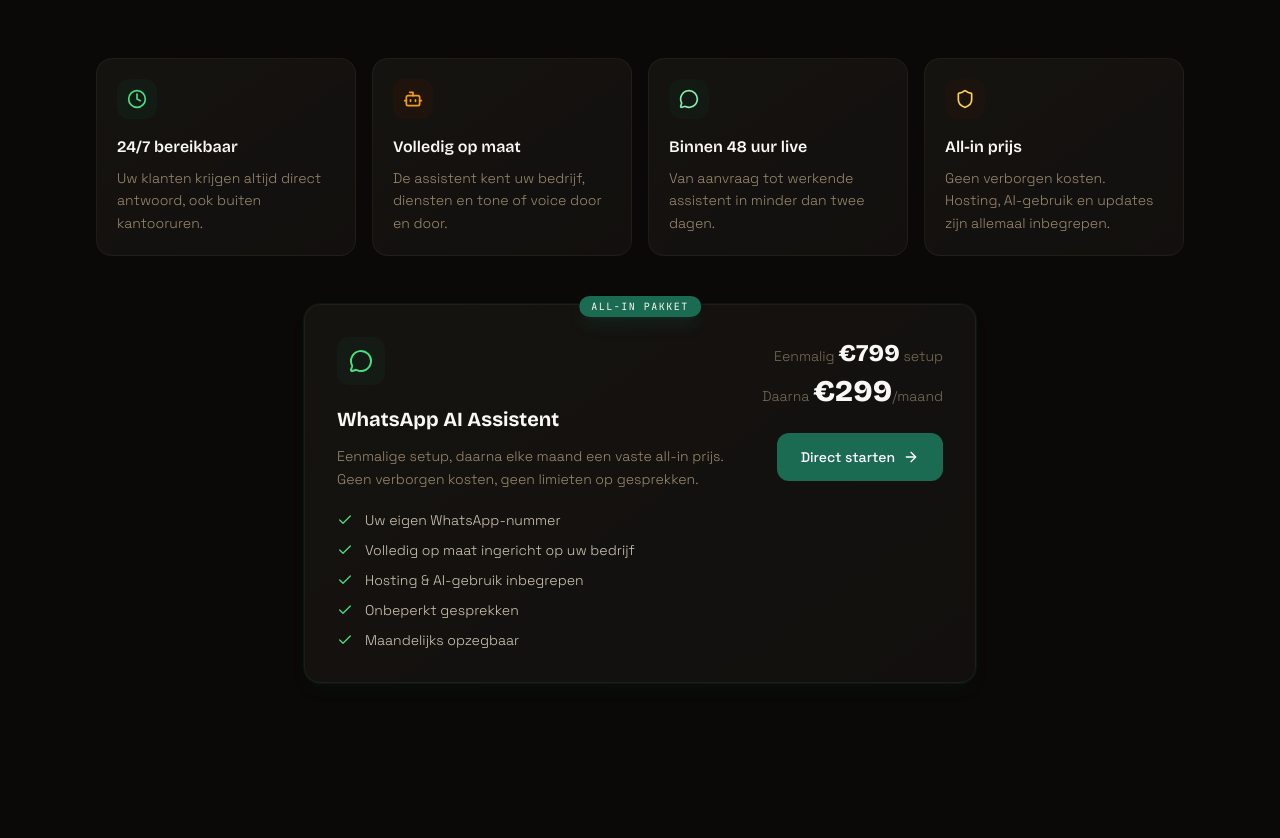
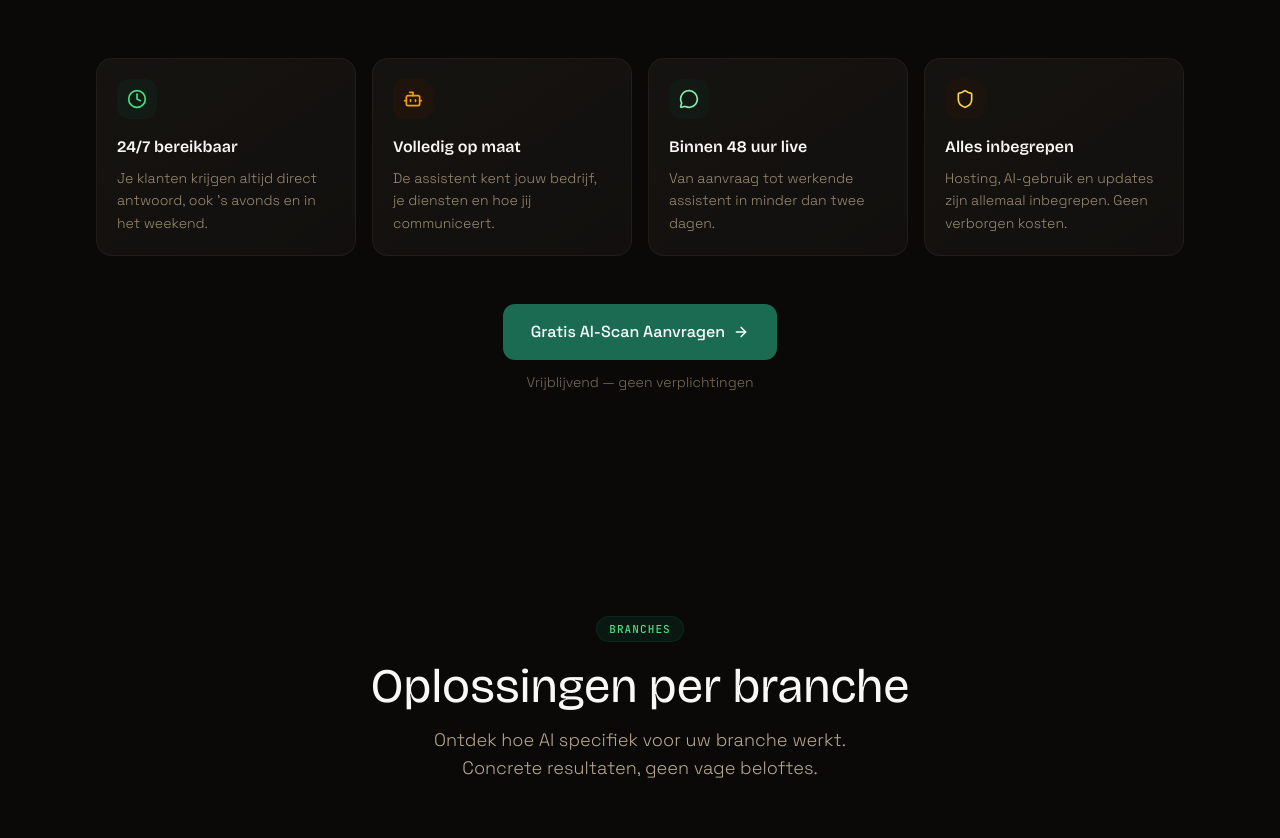
Before and after one commit to johnautomationsnl/john-automations-website, a Next.js app: page / in a window 1280 px wide. Shown: the part 4320-5158 px from the top of the page. Built offline with nearby package versions, Linux system fonts and the light colour scheme.

Commit message:
Remove WhatsApp pricing card, make copy casual

```diff
--- a/src/components/WhatsAppAssistant.tsx
+++ b/src/components/WhatsAppAssistant.tsx
@@ -1,21 +1,21 @@
 "use client";
 
 import { motion } from "framer-motion";
-import { MessageCircle, Clock, Bot, Shield, ArrowRight, Check } from "lucide-react";
+import { MessageCircle, Clock, Bot, Shield, ArrowRight } from "lucide-react";
 import SectionWrapper, { SectionHeader } from "./SectionWrapper";
 
 const features = [
   {
     icon: Clock,
     title: "24/7 bereikbaar",
-    description: "Uw klanten krijgen altijd direct antwoord, ook buiten kantooruren.",
+    description: "Je klanten krijgen altijd direct antwoord, ook 's avonds en in het weekend.",
     color: "text-brand-400",
     bg: "bg-brand-900/20",
   },
   {
     icon: Bot,
     title: "Volledig op maat",
-    description: "De assistent kent uw bedrijf, diensten en tone of voice door en door.",
+    description: "De assistent kent jouw bedrijf, je diensten en hoe jij communiceert.",
     color: "text-accent-400",
     bg: "bg-accent-900/20",
   },
@@ -28,8 +28,8 @@
   },
   {
     icon: Shield,
-    title: "All-in prijs",
-    description: "Geen verborgen kosten. Hosting, AI-gebruik en updates zijn allemaal inbegrepen.",
+    title: "Alles inbegrepen",
+    description: "Hosting, AI-gebruik en updates zijn allemaal inbegrepen. Geen verborgen kosten.",
     color: "text-accent-300",
     bg: "bg-accent-900/15",
   },
@@ -41,7 +41,7 @@
       <SectionHeader
         badge="WhatsApp AI Assistent"
         title="Nooit meer een klant missen op WhatsApp"
-        description="Een slimme AI-assistent op uw eigen WhatsApp-nummer. Beantwoordt vragen, kwalificeert leads en plant afspraken — volledig automatisch."
+        description="Een slimme AI-assistent op jouw eigen WhatsApp-nummer. Beantwoordt vragen, kwalificeert leads en plant afspraken — volledig automatisch."
       />
 
       {/* Feature cards */}
@@ -70,74 +70,22 @@
         ))}
       </motion.div>
 
-      {/* Pricing card */}
+      {/* CTA */}
       <motion.div
-        initial={{ opacity: 0, y: 25 }}
+        initial={{ opacity: 0, y: 20 }}
         whileInView={{ opacity: 1, y: 0 }}
         viewport={{ once: true, margin: "-50px" }}
-        transition={{ duration: 0.6, delay: 0.2 }}
-        className="max-w-2xl mx-auto"
+        transition={{ duration: 0.5, delay: 0.2 }}
+        className="text-center"
       >
-        <div className="relative p-8 rounded-2xl warm-card border-brand-700/30 shadow-lg shadow-brand-900/10 ring-1 ring-brand-800/20">
-          {/* Badge */}
-          <div className="absolute -top-3 left-1/2 -translate-x-1/2">
-            <span className="px-3 py-1 text-[10px] font-mono tracking-[0.15em] uppercase text-warm-50 bg-brand-600 rounded-full shadow-lg shadow-brand-600/20">
-              All-in pakket
-            </span>
-          </div>
-
-          <div className="flex flex-col sm:flex-row sm:items-start sm:justify-between gap-6">
-            {/* Left: info + features */}
-            <div className="flex-1">
-              <div className="w-12 h-12 rounded-xl bg-brand-900/20 flex items-center justify-center mb-5">
-                <MessageCircle className="w-6 h-6 text-brand-400" />
-              </div>
-              <h3 className="font-display text-xl font-bold text-warm-50 mb-3">
-                WhatsApp AI Assistent
-              </h3>
-              <p className="text-warm-500 text-sm leading-relaxed font-light mb-5">
-                Eenmalige setup, daarna elke maand een vaste all-in prijs. Geen verborgen kosten, geen limieten op gesprekken.
-              </p>
-              <div className="space-y-2.5">
-                {[
-                  "Uw eigen WhatsApp-nummer",
-                  "Volledig op maat ingericht op uw bedrijf",
-                  "Hosting & AI-gebruik inbegrepen",
-                  "Onbeperkt gesprekken",
-                  "Maandelijks opzegbaar",
-                ].map((item, i) => (
-                  <div key={i} className="flex items-center gap-3 text-sm text-warm-300 font-light">
-                    <Check className="w-4 h-4 text-brand-400 flex-shrink-0" />
-                    {item}
-                  </div>
-                ))}
-              </div>
-            </div>
-
-            {/* Right: pricing + CTA */}
-            <div className="sm:text-right flex-shrink-0 flex flex-col sm:items-end justify-between gap-6">
-              <div>
-                <div className="mb-1">
-                  <span className="text-sm text-warm-600 font-light">Eenmalig </span>
-                  <span className="font-display text-2xl font-extrabold text-warm-50">€799</span>
-                  <span className="text-warm-600 text-sm font-light"> setup</span>
-                </div>
-                <div>
-                  <span className="text-sm text-warm-600 font-light">Daarna </span>
-                  <span className="font-display text-3xl font-extrabold text-warm-50">€299</span>
-                  <span className="text-warm-600 text-sm font-light">/maand</span>
-                </div>
-              </div>
-              <a
-                href="#contact"
-                className="group/btn inline-flex items-center justify-center gap-2 px-6 py-3.5 rounded-xl font-medium text-sm bg-brand-600 hover:bg-brand-500 text-white hover:shadow-lg hover:shadow-brand-600/20 transition-all duration-300 hover:-translate-y-0.5"
-              >
-                Direct starten
-                <ArrowRight className="w-4 h-4 group-hover/btn:translate-x-0.5 transition-transform" />
-              </a>
-            </div>
-          </div>
-        </div>
+        <a
+          href="#contact"
+          className="group inline-flex items-center gap-2 px-7 py-4 rounded-xl font-medium bg-brand-600 hover:bg-brand-500 text-white hover:shadow-lg hover:shadow-brand-600/20 transition-all duration-300 hover:-translate-y-0.5"
+        >
+          Gratis AI-Scan Aanvragen
+          <ArrowRight className="w-4 h-4 group-hover:translate-x-0.5 transition-transform" />
+        </a>
+        <p className="mt-3 text-sm text-warm-600 font-light">Vrijblijvend — geen verplichtingen</p>
       </motion.div>
     </SectionWrapper>
   );
```
